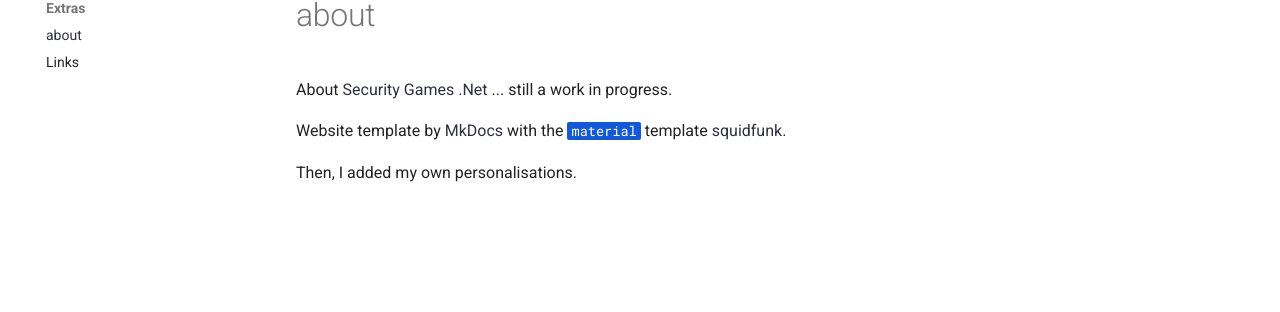
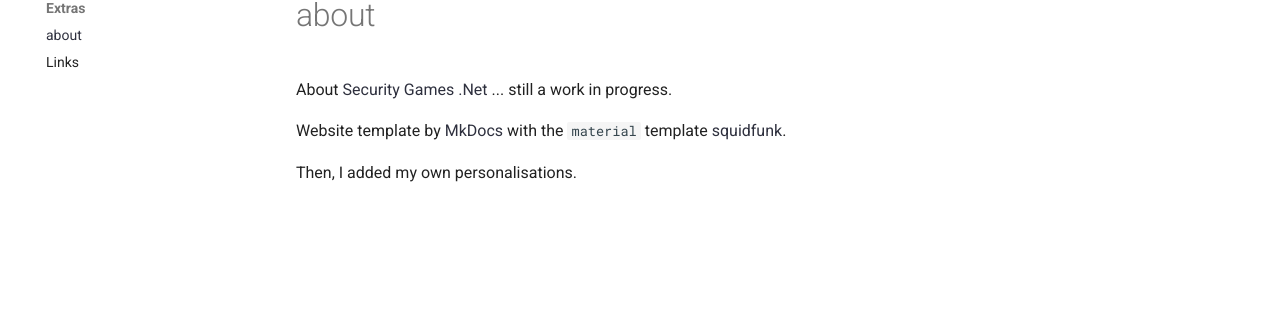
Before and after one commit to AntonioFeijaoUK/www-securitygames-net, an MkDocs documentation site: the page built from docs/extras/about.md, in a window 1280 px wide. Shown: the part 151-463 px from the top of the page. Built offline with MkDocs 1.6.1 and Material for MkDocs 9.7.7, drawn with Linux system fonts in a browser that asks for light colours.

Commit message:
Update extra.css

```diff
--- a/docs/assets/css/extra.css
+++ b/docs/assets/css/extra.css
@@ -1,11 +1,11 @@
 :root > * {
   --md-primary-fg-color:        #2e303e;
-  --md-primary-fg-color--light: #004FE0;
-  --md-primary-fg-color--dark:  ##CCCCCC;
+  #--md-primary-fg-color--light: #004FE0;
+  #--md-primary-fg-color--dark:  ##CCCCCC;
 
 
-  --md-code-fg-color:   #FFFFFF;
-  --md-code-bg-color:   #1258DC;
+  #--md-code-fg-color:   #FFFFFF;
+  #--md-code-bg-color:   #1258DC;
 
 }
 
```
